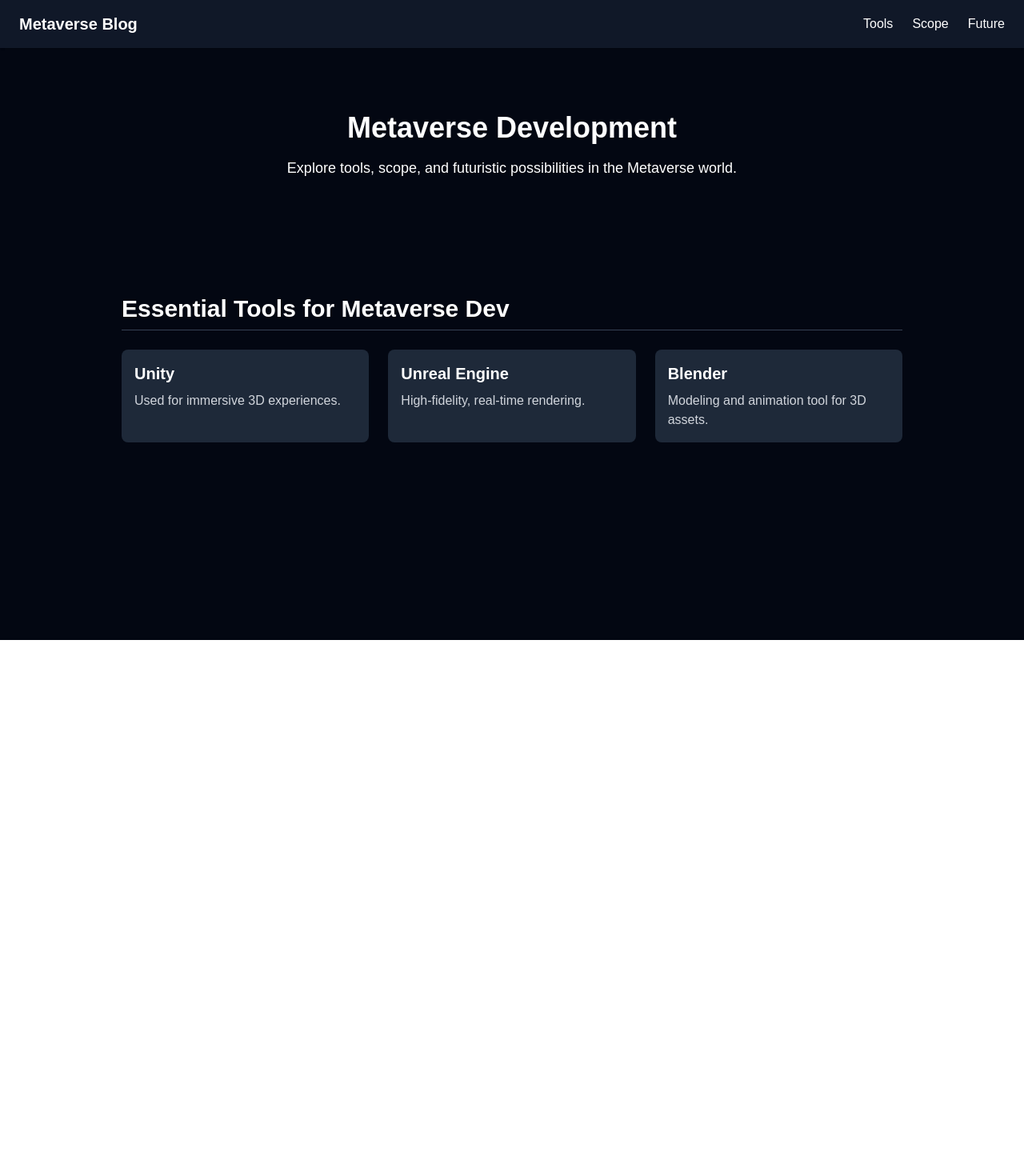
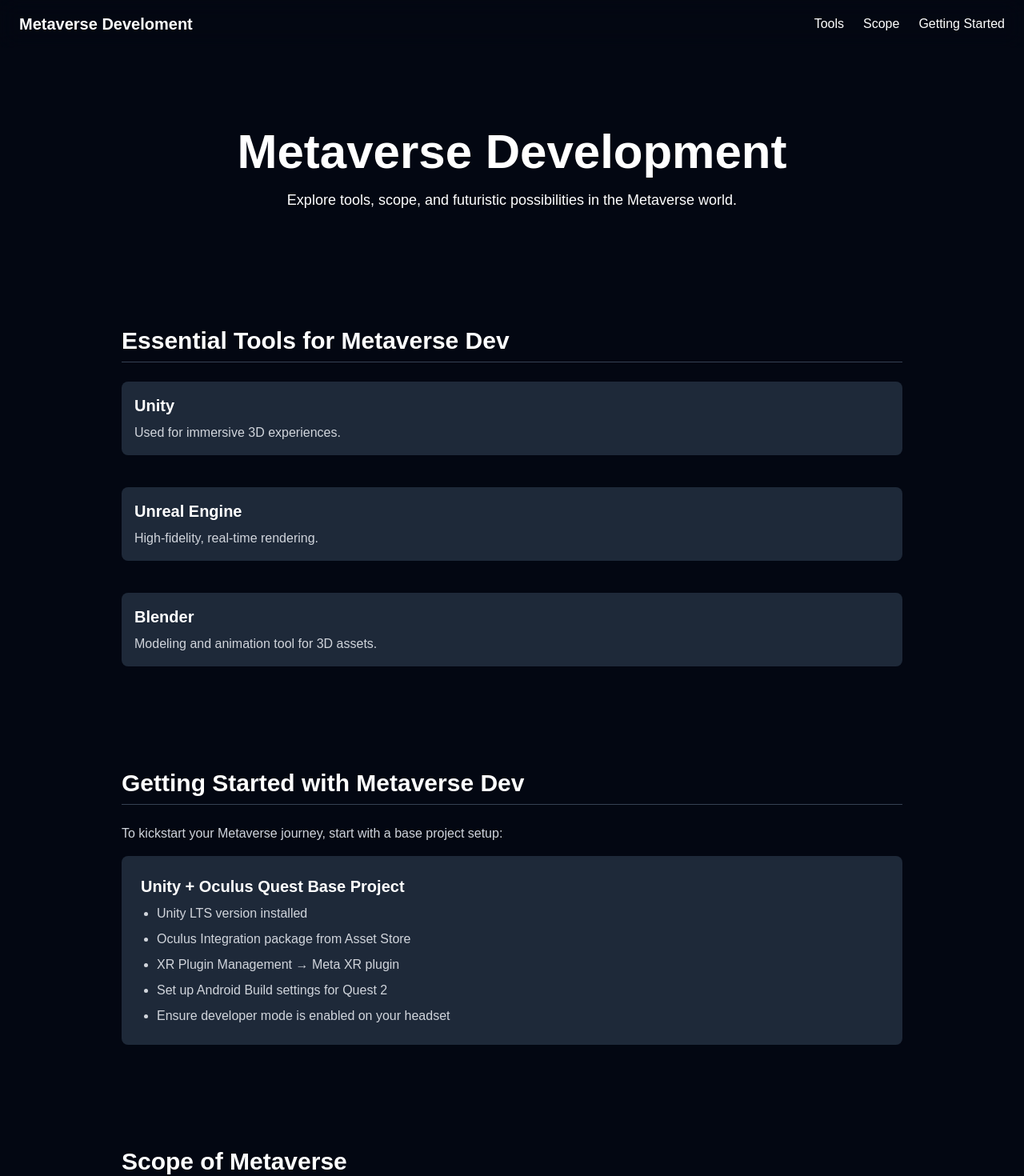
Before and after one commit to potatomioo/metdev, a Next.js app: page / in a window 1280 px wide. Shown: the top 1470 px of the page at 80% size. Before the commit the page ends 800 px from the top, so only its background shows below. Built offline with nearby package versions, Linux system fonts and the light colour scheme.

Commit message:
Updated Navbar and scrolling Animation.

```diff
--- a/src/components/Navbar.tsx
+++ b/src/components/Navbar.tsx
@@ -1,14 +1,44 @@
 "use client";
+import { useEffect, useState } from "react";
 
 export default function Navbar() {
-    return (
-      <nav className="w-full bg-gray-900 text-white px-6 py-4 flex justify-between items-center shadow">
-        <h2 className="text-xl font-semibold">Metaverse Blog</h2>
-        <ul className="flex gap-6">
-          <li><a href="#tools" className="hover:text-blue-400">Tools</a></li>
-          <li><a href="#scope" className="hover:text-blue-400">Scope</a></li>
-          <li><a href="#future" className="hover:text-blue-400">Future</a></li>
-        </ul>
-      </nav>
-    );
-  }
+    const [isScrolled, setIsScrolled] = useState(false);
+
+    useEffect(() => {
+      const handleScroll = () => {
+        setIsScrolled(window.scrollY > 10);
+      };
+
+      window.addEventListener("scroll", handleScroll);
+      return () => window.removeEventListener("scroll", handleScroll);
+    }, []);
+
+  return (
+    <nav
+      className={`w-full fixed z-50 px-6 py-4 flex justify-between items-center backdrop-blur-md transition-all duration-300 ${
+        isScrolled
+          ? "bg-gray-900/80 shadow-md top-5 rounded-2xl"
+          : "bg-transparent top-0"
+      }`}
+    >
+      <h2 className="text-xl font-semibold">Metaverse Develoment</h2>
+      <ul className="flex gap-6 text-sm sm:text-base">
+        <li>
+          <a href="#tools" className="hover:text-blue-400">
+            Tools
+          </a>
+        </li>
+        <li>
+          <a href="#scope" className="hover:text-blue-400">
+            Scope
+          </a>
+        </li>
+        <li>
+          <a href="#start" className="hover:text-blue-400">
+            Getting Started
+          </a>
+        </li>
+      </ul>
+    </nav>
+  );
+}
--- a/src/pages/index.tsx
+++ b/src/pages/index.tsx
@@ -4,18 +4,18 @@
 
 export default function Home() {
   return (
-    <main className="min-h-screen bg-gray-950 text-white">
+    <main className="pt-20 min-h-screen bg-gray-950 text-white">
       <Navbar />
 
       <section className="flex flex-col items-center justify-center py-20">
-        <h1 className="text-4xl font-bold mb-4">Metaverse Development</h1>
+        <h1 className="text-6xl font-bold mb-4">Metaverse Development</h1>
         <p className="text-center max-w-xl text-lg">
           Explore tools, scope, and futuristic possibilities in the Metaverse world.
         </p>
       </section>
 
       <Section id="tools" title="Essential Tools for Metaverse Dev">
-        <div className="grid grid-cols-1 sm:grid-cols-2 md:grid-cols-3 gap-6">
+        <div className="grid grid-cols-1 sm:grid-cols-1 md:grid-cols-1 gap-10">
           {tools.map((tool) => (
             <div
               key={tool.name}
@@ -27,6 +27,28 @@
           ))}
         </div>
       </Section>
+      <Section id="start" title="Getting Started with Metaverse Dev">
+        <p className="text-gray-300 mb-4">
+          To kickstart your Metaverse journey, start with a base project setup:
+        </p>
+        <div className="bg-gray-800 rounded-lg p-6">
+          <h3 className="text-xl font-semibold mb-2">Unity + Oculus Quest Base Project</h3>
+          <ul className="list-disc pl-5 space-y-2 text-gray-300">
+            <li>Unity LTS version installed</li>
+            <li>Oculus Integration package from Asset Store</li>
+            <li>XR Plugin Management → Meta XR plugin</li>
+            <li>Set up Android Build settings for Quest 2</li>
+            <li>Ensure developer mode is enabled on your headset</li>
+          </ul>
+        </div>
+      </Section>
+      <Section id="scope" title="Scope of Metaverse">
+        <ul className="list-disc pl-6 space-y-2 text-gray-300">
+          {scope.map((item, index) => (
+            <li key={index}>{item}</li>
+          ))}
+        </ul>
+      </Section>
     </main>
   );
 }
```
